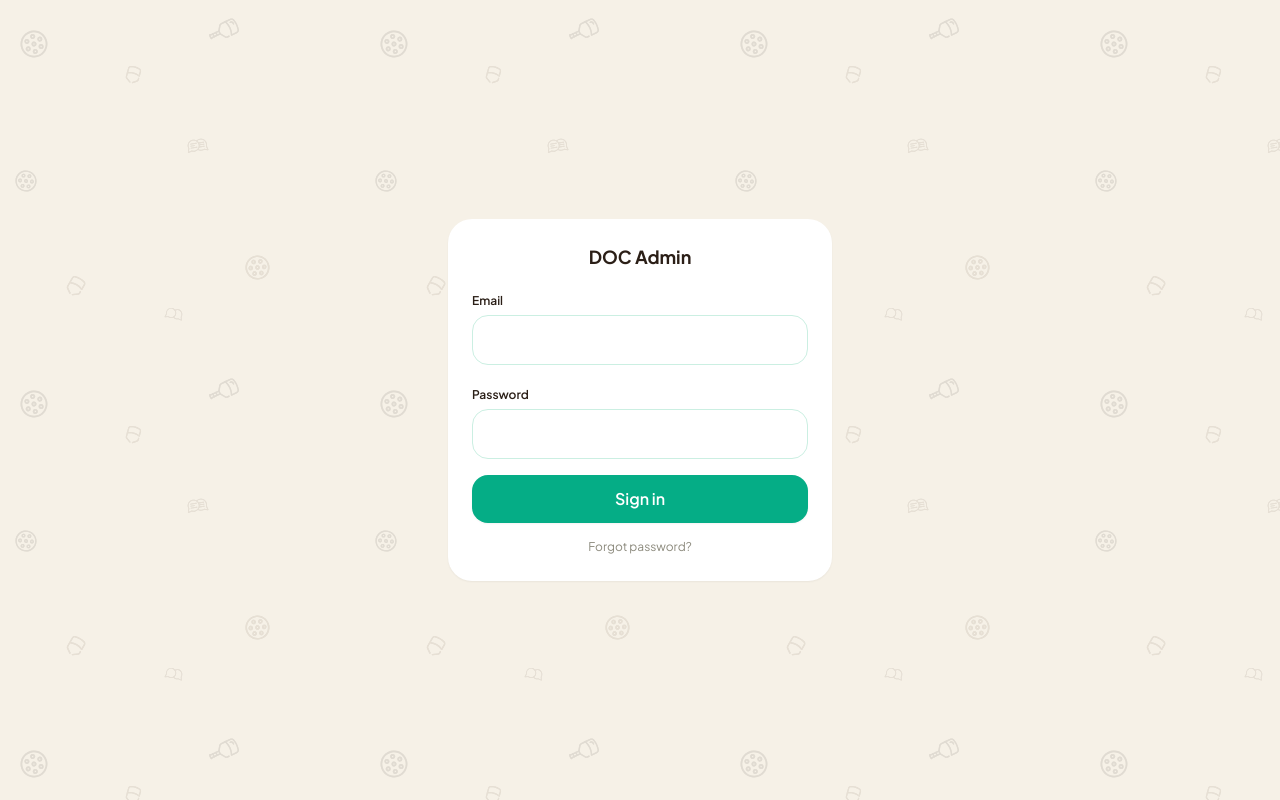
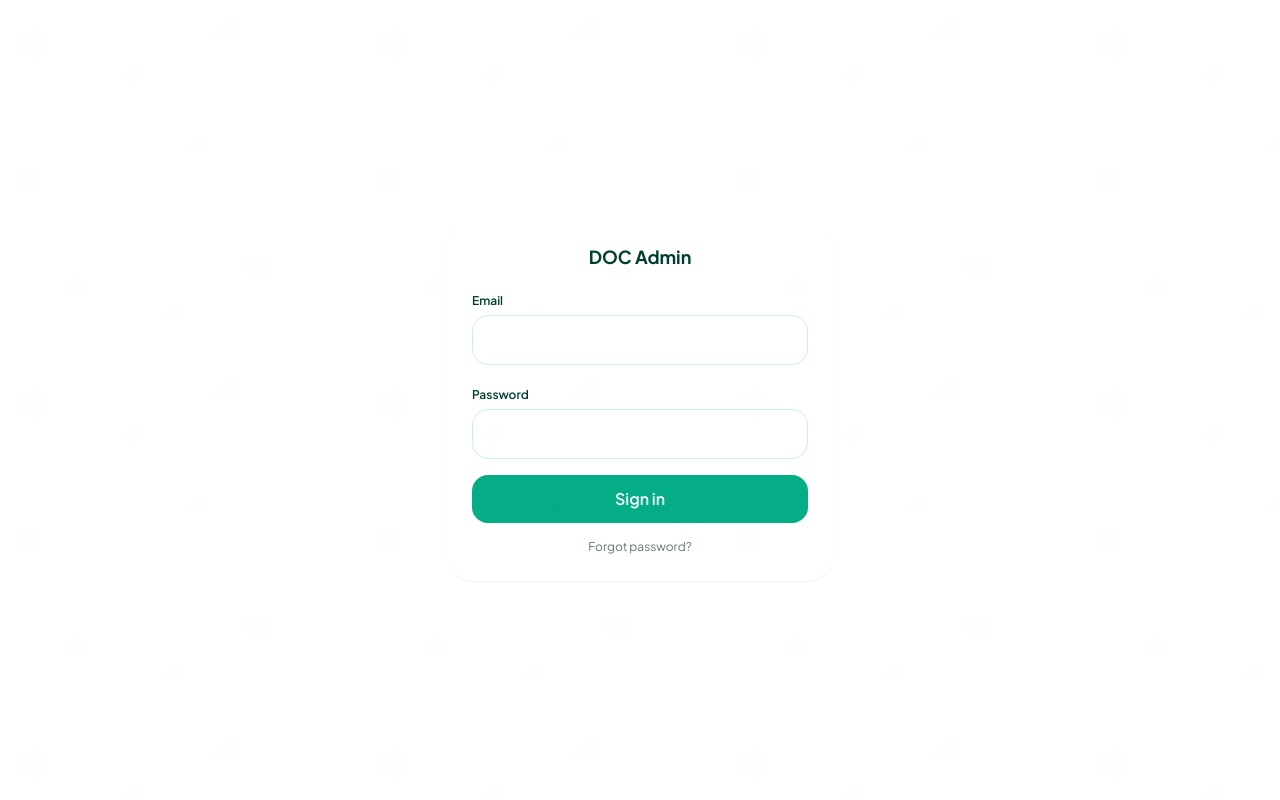
Before and after one commit to achyuthkv/dink-over-coffee, a React (Vite) app in the folder frontend/: page /admin in a window 1280 px wide. Built offline with nearby package versions, Linux system fonts and the light colour scheme; no server answers.

Commit message:
Update Login.jsx

```diff
--- a/frontend/src/admin/Login.jsx
+++ b/frontend/src/admin/Login.jsx
@@ -31,22 +31,22 @@ export default function Login() {
 
   if (resetSent) {
     return (
-      <div className="min-h-screen bg-[#F6F1E7] bg-[url('/bg-pattern.svg')] bg-[length:360px_360px] bg-repeat flex items-center justify-center p-5">
-        <div className="w-full max-w-sm bg-white rounded-3xl p-6 shadow-sm text-center space-y-3">
-          <h1 className="text-[#2B1F17] font-bold text-lg">Check your email</h1>
-          <p className="text-sm text-[#8C8A7D]">We sent a reset link to <strong>{email}</strong></p>
-          <button onClick={() => { setResetSent(false); setResetMode(false) }} className="text-sm text-[#4F6B4F] font-medium">Back to login</button>
+      <div className="min-h-screen bg-pattern flex items-center justify-center p-5">
+        <div className="w-full max-w-sm bg-surface rounded-3xl p-6 shadow-sm text-center space-y-3">
+          <h1 className="text-primary font-bold text-lg">Check your email</h1>
+          <p className="text-sm text-muted">We sent a reset link to <strong>{email}</strong></p>
+          <button onClick={() => { setResetSent(false); setResetMode(false) }} className="text-sm text-secondary font-medium">Back to login</button>
         </div>
       </div>
     )
   }
 
   return (
-    <div className="min-h-screen bg-[#F6F1E7] bg-[url('/bg-pattern.svg')] bg-[length:360px_360px] bg-repeat flex items-center justify-center p-5">
-      <form onSubmit={resetMode ? handleReset : handleLogin} className="w-full max-w-sm bg-white rounded-3xl p-6 shadow-sm space-y-4">
-        <h1 className="text-[#2B1F17] font-bold text-lg text-center">{resetMode ? 'Reset password' : 'DOC Admin'}</h1>
+    <div className="min-h-screen bg-pattern flex items-center justify-center p-5">
+      <form onSubmit={resetMode ? handleReset : handleLogin} className="w-full max-w-sm bg-surface rounded-3xl p-6 shadow-sm space-y-4">
+        <h1 className="text-primary font-bold text-lg text-center">{resetMode ? 'Reset password' : 'DOC Admin'}</h1>
         <div>
-          <label className="text-xs font-semibold text-[#2B1F17]">Email</label>
+          <label className="text-xs font-semibold text-primary">Email</label>
           <input
             type="email" className="input mt-1" value={email}
             onChange={e => setEmail(e.target.value)} required
@@ -54,18 +54,18 @@ export default function Login() {
         </div>
         {!resetMode && (
           <div>
-            <label className="text-xs font-semibold text-[#2B1F17]">Password</label>
+            <label className="text-xs font-semibold text-primary">Password</label>
             <input
               type="password" className="input mt-1" value={password}
               onChange={e => setPassword(e.target.value)} required
             />
           </div>
         )}
-        {error && <p className="text-xs text-red-600">{error}</p>}
+        {error && <p className="text-xs text-error">{error}</p>}
         <button type="submit" disabled={loading} className="btn-primary w-full">
           {loading ? 'Processing…' : resetMode ? 'Send reset link' : 'Sign in'}
         </button>
-        <button type="button" onClick={() => { setResetMode(!resetMode); setError(null) }} className="w-full text-center text-xs text-[#8C8A7D]">
+        <button type="button" onClick={() => { setResetMode(!resetMode); setError(null) }} className="w-full text-center text-xs text-muted">
           {resetMode ? 'Back to login' : 'Forgot password?'}
         </button>
       </form>
```
